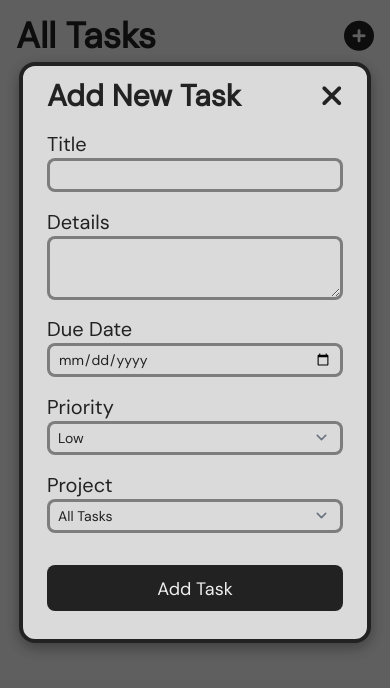
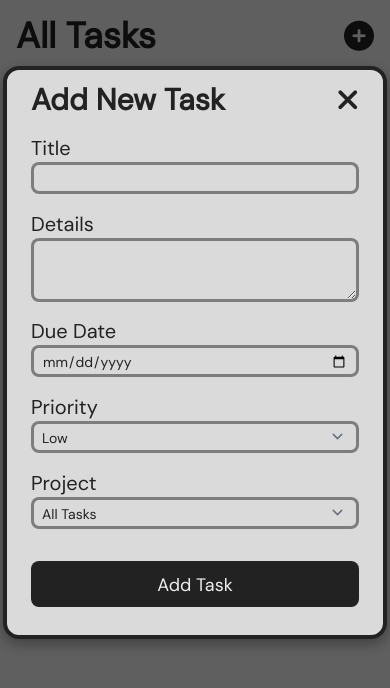
Before and after one commit to gozmansunday/todo-list-TOP, a website built with webpack: page dist/index.html in a window 390 px wide. Both pictures are taken after a click on the icon 359 px from the left and 106 px from the top of the page. Shown: the part 70-758 px from the top of the page. Built offline with nearby package versions, Linux system fonts and the light colour scheme.

Commit message:
Update index.html

```diff
--- a/dist/index.html
+++ b/dist/index.html
@@ -99,8 +99,10 @@
           </div>
 
           <!-- Tasks -->
-          <div class="space-y-3.5">
-            <!-- <div class="text-sm flex justify-between items-center border-[3px] border-red-400 bg-red-200 rounded-lg px-3 py-0.5 transition duration-150 md:text-base">
+          <div id="task-container" class="space-y-3.5">
+
+            <div class="task-display text-sm border-[3px] border-red-400 bg-red-200 rounded-lg px-3 py-0.5 md:text-base">
+              <div class="flex justify-between items-center">
                 <div class="flex gap-2 items-center">
                   <div class="">
                     <input type="checkbox" class="finish-task border-[3px] border-dark rounded-full w-5 h-5 bg-transparent checked:text-dark focus:ring-0 focus:ring-offset-0">
@@ -114,8 +116,26 @@
                   <i class="fa-solid fa-trash text-sm"></i>
                 </div>
               </div>
-
-            <div class="text-sm flex justify-between items-center border-[3px] border-yellow-400 bg-yellow-200 rounded-lg px-3 py-0.5 transition duration-150 md:text-base">
+              <!-- Extended -->
+              <div class="extended-part px-8 hidden">
+                <p>
+                  <span class="font-semibold">Details:</span>
+                  I need to pay my fucking bills ASAP!
+                </p>
+                <div>
+                  <p>
+                    <span class="font-semibold">Project:</span>
+                    All Tasks
+                  </p>
+                  <p>
+                    <span class="font-semibold">Priority:</span>
+                    High
+                  </p>
+                </div>
+              </div>
+            </div>
+<!--
+            <div class="text-sm flex justify-between items-center border-[3px] border-yellow-400 bg-yellow-200 rounded-lg px-3 py-0.5 md:text-base">
               <div class="flex gap-2 items-center">
                 <div class="">
                   <input type="checkbox" class="finish-task border-[3px] border-dark rounded-full w-5 h-5 bg-transparent checked:text-dark focus:ring-0 focus:ring-offset-0">
@@ -130,7 +150,7 @@
               </div>
             </div>
 
-            <div class="text-sm flex justify-between items-center border-[3px] border-blue-400 bg-blue-200 rounded-lg px-3 py-0.5 transition duration-150 md:text-base">
+            <div class="text-sm flex justify-between items-center border-[3px] border-blue-400 bg-blue-200 rounded-lg px-3 py-0.5 md:text-base">
               <div class="flex gap-2 items-center">
                 <div class="">
                   <input type="checkbox" class="finish-task border-[3px] border-dark rounded-full w-5 h-5 bg-transparent checked:text-dark focus:ring-0 focus:ring-offset-0">
@@ -145,7 +165,7 @@
               </div>
             </div>
 
-            <div class="text-sm flex justify-between items-center border-[3px] border-gray-300 bg-gray-200 text-gray-400 rounded-lg px-3 py-0.5 transition duration-150 md:text-base">
+            <div class="text-sm flex justify-between items-center border-[3px] border-gray-300 bg-gray-200 text-gray-400 rounded-lg px-3 py-0.5 md:text-base">
               <div class="flex gap-2 items-center">
                 <div class="">
                   <input type="checkbox" checked class="finish-task border-[3px] border-dark rounded-full w-5 h-5 bg-transparent checked:text-gray-400 focus:ring-0 focus:ring-offset-0">
@@ -159,8 +179,8 @@
                 <i class="fa-solid fa-trash text-dark text-sm"></i>
               </div>
             </div>
-          </div> -->
-
+             -->
+          </div>
         </div>
       </div>
 
@@ -168,7 +188,7 @@
       <div id="modal" class="hidden justify-center items-center bg-black/60 fixed top-0 right-0 bottom-0 left-0">
 
         <!-- New Task Form -->
-        <div id="new-task-form" class="hidden bg-mid border-4 border-dark space-y-4 rounded-2xl px-6 pt-3 pb-7 w-[22rem] shadow-card md:w-[26rem]">
+        <div id="new-task-form" class="hidden bg-mid border-4 border-dark space-y-4 rounded-2xl px-6 pt-3 pb-7 w-[24rem] shadow-card md:w-[26rem]">
           <div class="flex items-center justify-between">
             <h3 class="text-3xl font-semibold">Add New Task</h3>
             <i id="new-task-form-close-btn" class="fa-solid fa-xmark text-3xl"></i>
@@ -177,40 +197,40 @@
           <form class="space-y-4">
             <div>
               <label for="title" class="block text-xl">Title</label>
-              <input type="text" name="title" id="title" class="w-full border-[3px] border-dark/50 bg-mid px-2 py-1 text-sm rounded-lg transition duration-200 focus:ring-0 focus:border-dark">
+              <input type="text" name="title" id="title" class="w-full border-[3px] border-dark/50 bg-mid px-2 pt-1 pb-0.5 text-sm rounded-lg transition duration-200 focus:ring-0 focus:ring-offset-0 focus:border-dark">
             </div>
             <div>
               <label for="details" class="block text-xl">Details</label>
-              <textarea name="details" id="details" class="w-full border-[3px] border-dark/50 bg-mid px-2 py-1 h-16 -mb-2 text-sm rounded-lg transition duration-200 focus:ring-0 focus:border-dark"></textarea>
+              <textarea name="details" id="details" class="w-full border-[3px] border-dark/50 bg-mid px-2 py-1 h-16 -mb-2 text-sm rounded-lg transition duration-200 focus:ring-0 focus:ring-offset-0 focus:border-dark"></textarea>
             </div>
             <div>
               <label for="date" class="block text-xl">Due Date</label>
-              <input type="date" name="date" id="date" class="w-full border-[3px] border-dark/50 bg-mid px-2 py-1 text-sm rounded-lg transition duration-200 focus:ring-0 focus:border-dark">
+              <input type="date" name="date" id="date" class="w-full border-[3px] border-dark/50 bg-mid px-2 pt-1 pb-0.5 text-sm rounded-lg transition duration-200 focus:ring-0 focus:ring-offset-0 focus:border-dark">
             </div>
             <div>
               <label for="priority" class="block text-xl">Priority</label>
-              <select name="priority" id="priority" class="w-full border-[3px] border-dark/50 bg-mid px-2 py-1 text-sm rounded-lg transition duration-200 focus:ring-0 focus:border-dark">
-                <option value="low" selected>
+              <select name="priority" id="priority" class="w-full border-[3px] border-dark/50 bg-mid px-2 pt-1 pb-0.5 text-sm rounded-lg transition duration-200 focus:ring-0 focus:ring-offset-0 focus:border-dark">
+                <option value="Low" selected>
                   Low
                 </option>
-                <option value="medium">
+                <option value="Medium">
                   Medium
                 </option>
-                <option value="high">
+                <option value="High">
                   High
                 </option>
               </select>
             </div>
             <div>
               <label for="project" class="block text-xl">Project</label>
-              <select name="project" id="project" class="w-full border-[3px] border-dark/50 bg-mid px-2 py-1 text-sm rounded-lg transition duration-200 focus:ring-0 focus:border-dark">
-                <option value="all tasks">
+              <select name="project" id="project" class="w-full border-[3px] border-dark/50 bg-mid px-2 pt-1 pb-0.5 text-sm rounded-lg transition duration-200 focus:ring-0 focus:ring-offset-0 focus:border-dark">
+                <option value="All Tasks">
                   All Tasks
                 </option>
               </select>
             </div>
             <div>
-              <button class="w-full bg-dark text-light px-2.5 pb-2 pt-2.5 mt-4 text-lg rounded-lg transition duration-200 lg:hover:shadow-card">
+              <button id="new-task-form-submit-btn" class="w-full bg-dark text-light px-2.5 pb-2 pt-2.5 mt-4 text-lg rounded-lg transition duration-200 lg:hover:shadow-card">
                 Add Task
               </button>
             </div>
```
Lines whose indentation alone changed are shown as unchanged.
